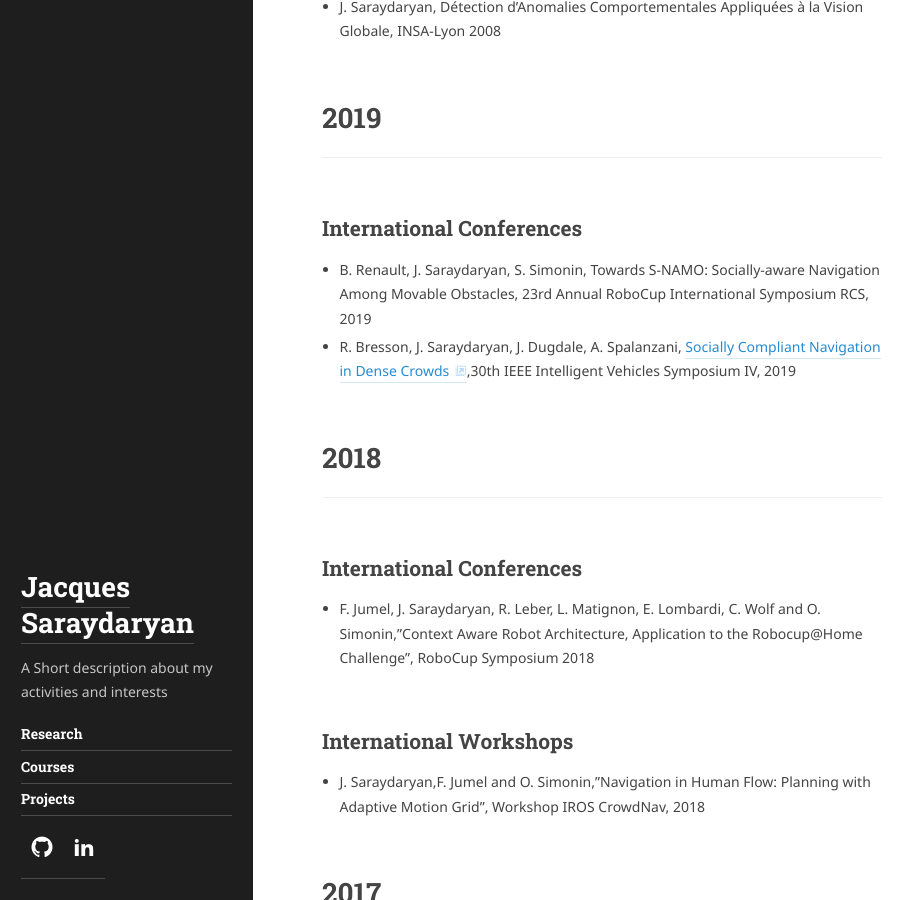
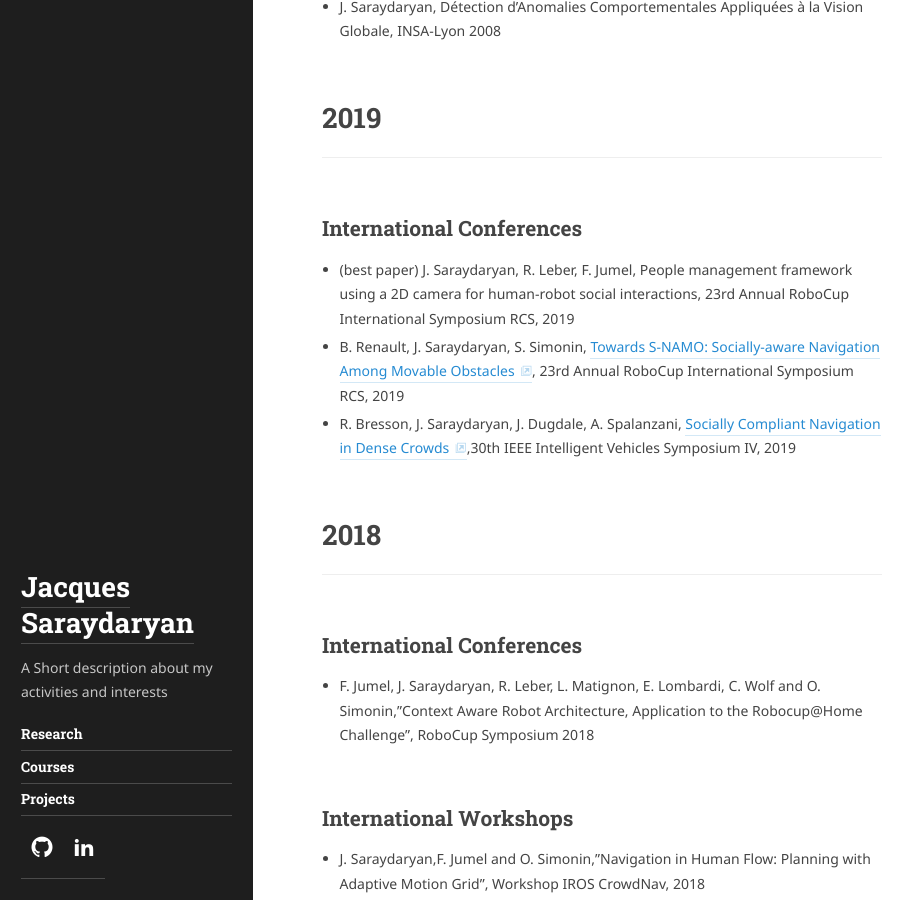
Before and after one commit to jacques-saraydaryan/jacques-saraydaryan.github.io, a Jekyll site: the page built from menus_pages/researchPage.md, in a window 1280 px wide and 900 px high, scrolled down 331 px. Shown: the whole window, without its empty margins (0-923 px from the left). Built offline with Jekyll 4.4.1, drawn with Linux system fonts in a browser that asks for light colours; some web fonts are replaced.

Commit message:
Update researchPage.md
update ref

```diff
--- a/menus_pages/researchPage.md
+++ b/menus_pages/researchPage.md
@@ -19,7 +19,8 @@ accent_image:
 # 2019
 ***
 ## International Conferences
-* B. Renault, J. Saraydaryan, S. Simonin, Towards S-NAMO: Socially-aware Navigation Among Movable Obstacles, 23rd Annual RoboCup International Symposium RCS, 2019
+* (best paper) J. Saraydaryan, R. Leber, F. Jumel, People management framework using a 2D camera for human-robot social interactions, 23rd Annual RoboCup International Symposium RCS, 2019
+* B. Renault, J. Saraydaryan, S. Simonin, [Towards S-NAMO: Socially-aware Navigation Among Movable Obstacles](https://hal.archives-ouvertes.fr/hal-02293242), 23rd Annual RoboCup International Symposium RCS, 2019
 * R. Bresson, J. Saraydaryan, J. Dugdale, A. Spalanzani, [Socially Compliant Navigation in Dense Crowds](https://hal.inria.fr/hal-02096006),30th IEEE Intelligent Vehicles Symposium IV, 2019
 
 
```
